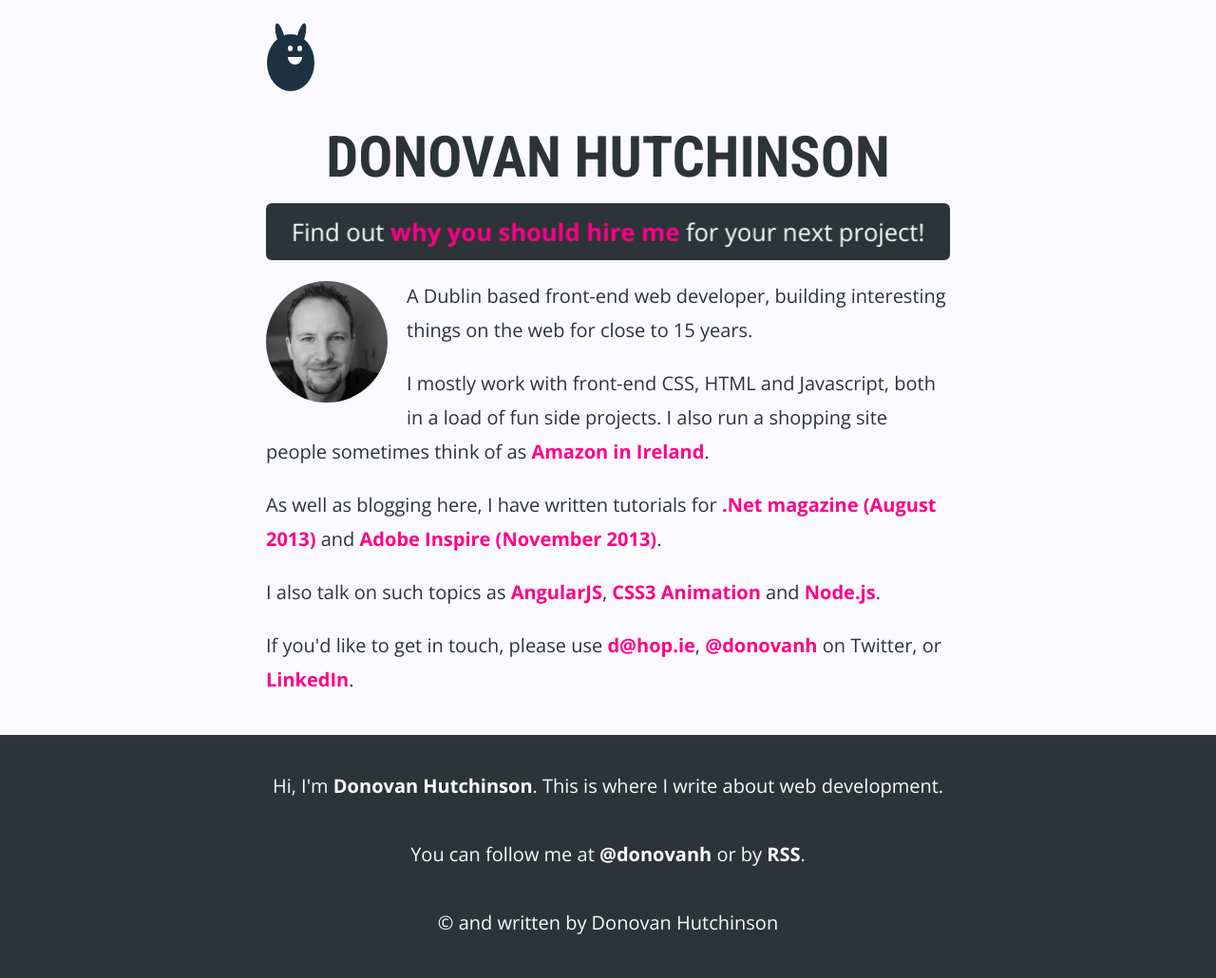
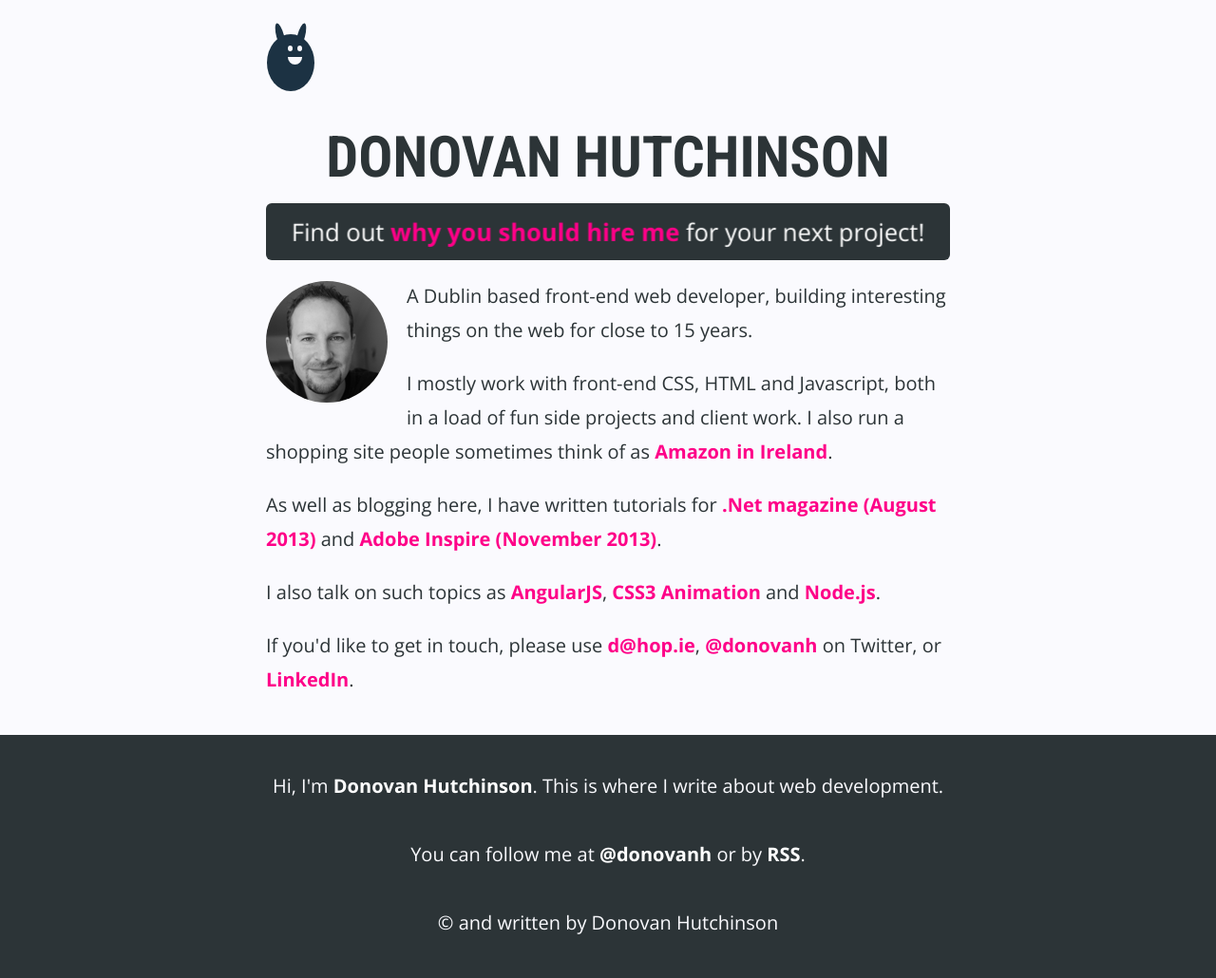
Before and after one commit to donovanh/donovanh.github.com, a Jekyll site: the page built from about/index.html, in a window 1280 px wide. Shown: the whole page at 95% size. Built offline with Jekyll 4.4.1, drawn with Linux system fonts in a browser that asks for light colours; nearby versions of some CDN libraries.

Commit message:
Fixed about text

```diff
--- a/about/index.html
+++ b/about/index.html
@@ -15,7 +15,7 @@ bodyTag: internal
 
     <p>A Dublin based front-end web developer, building interesting things on the web for close to 15 years.</p>
 
-    <p>I mostly work with front-end CSS, HTML and Javascript, both in a load of fun side projects. I also run a shopping site people sometimes think of as <a href="http://www.shopireland.ie">Amazon in Ireland</a>.</p>
+    <p>I mostly work with front-end CSS, HTML and Javascript, both in a load of fun side projects and client work. I also run a shopping site people sometimes think of as <a href="http://www.shopireland.ie">Amazon in Ireland</a>.</p>
 
     <p>As well as blogging here, I have written tutorials for <a href="http://www.creativebloq.com/3d/how-create-impressive-3d-graphics-css3-21410672">.Net magazine (August 2013)</a> and <a href="http://www.adobe.com/inspire/2013/11/3d-css.html">Adobe Inspire (November 2013)</a>.</p>
 
```
